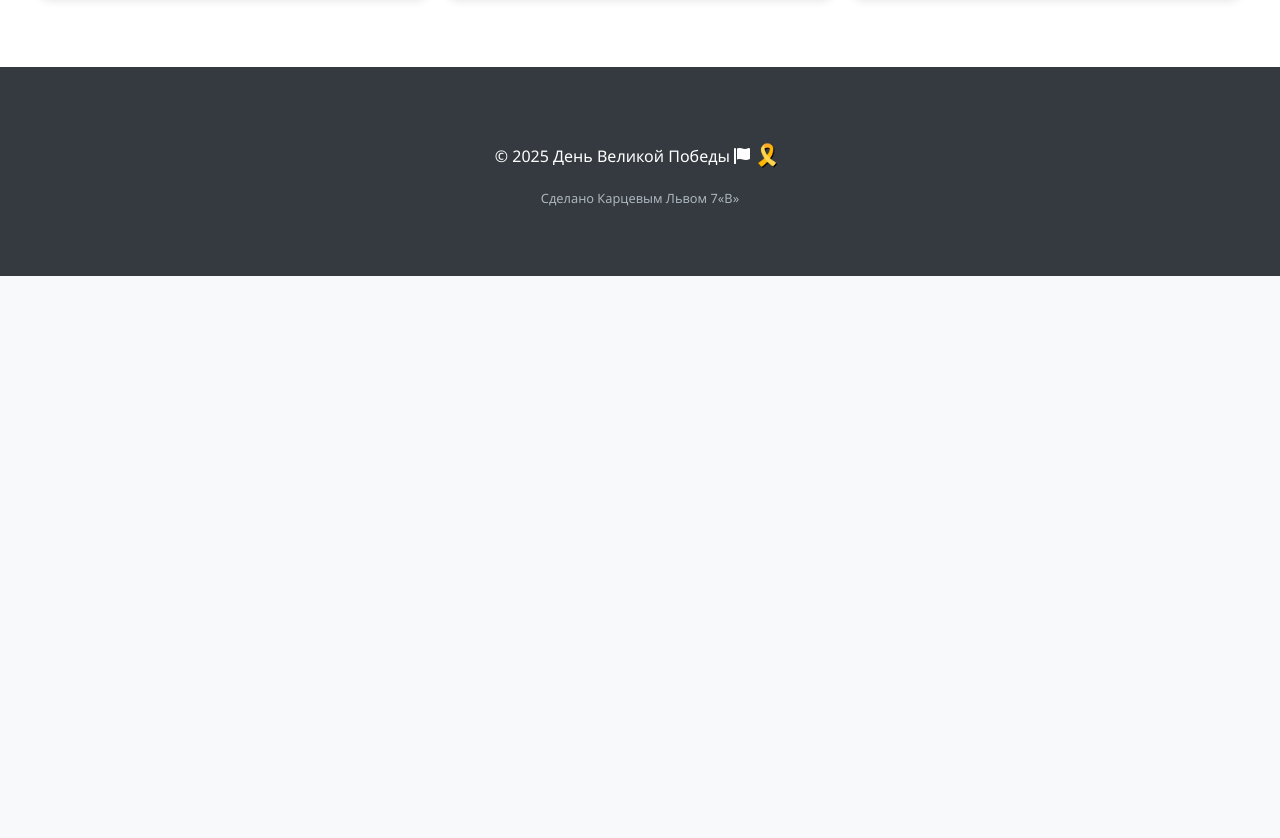
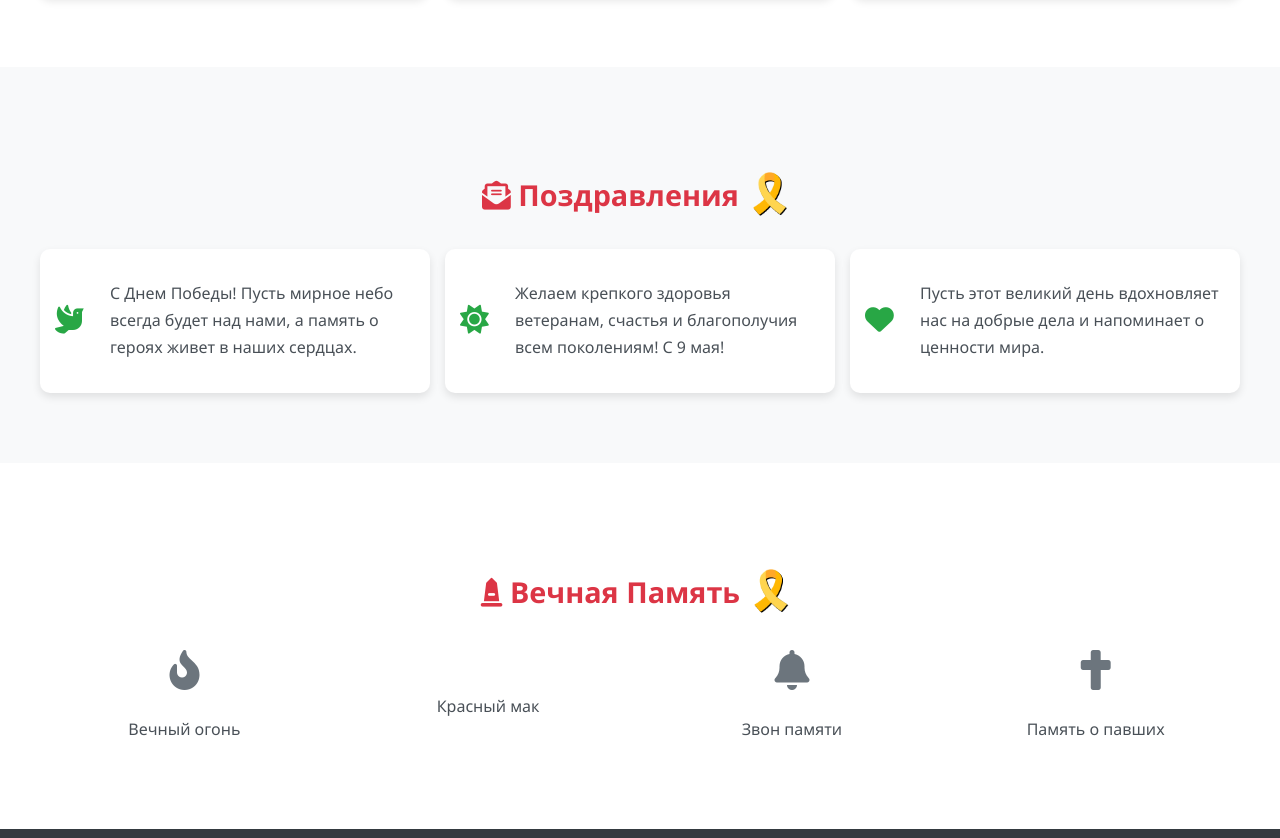
Before and after one commit to lev-karcev/9_may, a plain HTML site: page index.html in a window 1280 px wide. Shown: the part 1962-2800 px from the top of the page. Before the commit the page ends 2238 px from the top, so only its background shows below. Drawn offline with Linux system fonts and the light colour scheme.

Commit message:
Update index.html

```diff
--- a/index.html
+++ b/index.html
@@ -428,8 +428,49 @@
             </div>
         </section>
 
-        <!-- Остальные секции без изменений -->
-        <!-- ... -->
+        <section id="поздравления" class="content-section bg-light">
+            <div class="container">
+                <h2><i class="fas fa-envelope-open-text"></i> Поздравления <span class="georgian-ribbon">🎗️</span></h2>
+                <div class="congratulation-cards">
+                    <div class="congratulation-card">
+                        <i class="fas fa-dove"></i>
+                        <p>С Днем Победы! Пусть мирное небо всегда будет над нами, а память о героях живет в наших сердцах.</p>
+                    </div>
+                    <div class="congratulation-card">
+                        <i class="fas fa-sun"></i>
+                        <p>Желаем крепкого здоровья ветеранам, счастья и благополучия всем поколениям! С 9 мая!</p>
+                    </div>
+                    <div class="congratulation-card">
+                        <i class="fas fa-heart"></i>
+                        <p>Пусть этот великий день вдохновляет нас на добрые дела и напоминает о ценности мира.</p>
+                    </div>
+                </div>
+            </div>
+        </section>
+
+        <section id="память" class="content-section bg-white">
+            <div class="container">
+                <h2><i class="fas fa-monument"></i> Вечная Память <span class="georgian-ribbon">🎗️</span></h2>
+                <div class="memory-symbols">
+                    <div class="symbol">
+                        <i class="fas fa-fire-alt"></i>
+                        <p>Вечный огонь</p>
+                    </div>
+                    <div class="symbol">
+                        <i class="fas fa-poppy"></i>
+                        <p>Красный мак</p>
+                    </div>
+                    <div class="symbol">
+                        <i class="fas fa-bell"></i>
+                        <p>Звон памяти</p>
+                    </div>
+                    <div class="symbol">
+                        <i class="fas fa-cross"></i>
+                        <p>Память о павших</p>
+                    </div>
+                </div>
+            </div>
+        </section>
 
     </main>
 
```
